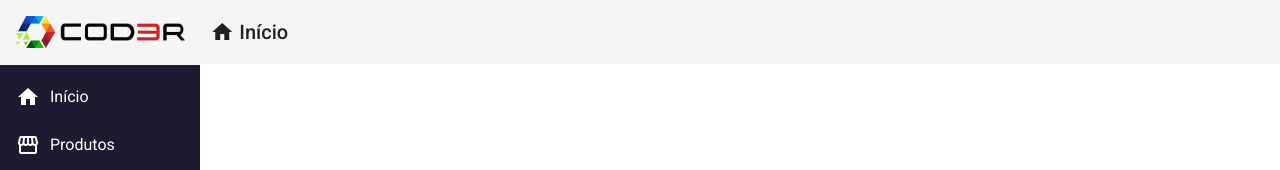
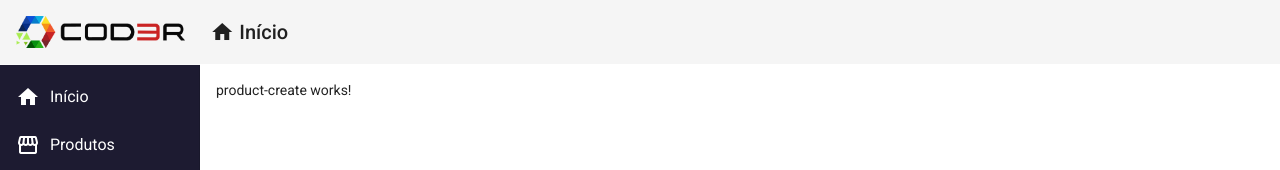
Before and after one commit to luucasorfer/CRUD_Angular, an Angular app in the folder frontend/: page /products/create in a window 1280 px wide. Before the commit this address led to /. Shown: the top 170 px of the page. Built offline with nearby package versions, Linux system fonts and the light colour scheme.

Commit message:
Criação da tela de inserção de produtos (product-create) e adição da rota

```diff
--- a/frontend/src/app/app-routing.module.ts
+++ b/frontend/src/app/app-routing.module.ts
@@ -3,6 +3,7 @@
 
 import { HomeComponent } from './views/home/home.component';
 import { ProductCrudComponent } from './views/product-crud/product-crud.component';
+import { ProductCreateComponent } from './components/product/product-create/product-create.component';
 
 const routes: Routes = [
   {
@@ -12,6 +13,10 @@
   {
     path:"products",
     component: ProductCrudComponent
+  },
+  {
+    path:"products/create",
+    component: ProductCreateComponent
   }
 ];
 
--- a/frontend/src/app/app.module.ts
+++ b/frontend/src/app/app.module.ts
@@ -15,6 +15,7 @@
 import { MatListModule } from '@angular/material/list';
 import { HomeComponent } from './views/home/home.component';
 import { ProductCrudComponent } from './views/product-crud/product-crud.component';
+import { ProductCreateComponent } from './components/product/product-create/product-create.component';
 
 @NgModule({
   declarations: [
@@ -24,7 +25,8 @@
     FooterComponent,
     HomeComponent,
     RedDirective,
-    ProductCrudComponent
+    ProductCrudComponent,
+    ProductCreateComponent
   ],
   imports: [
     BrowserModule,
--- /dev/null
+++ b/frontend/src/app/components/product/product-create/product-create.component.html
@@ -0,0 +1 @@
+<p>product-create works!</p>
--- /dev/null
+++ b/frontend/src/app/components/product/product-create/product-create.component.ts
@@ -0,0 +1,15 @@
+import { Component, OnInit } from '@angular/core';
+
+@Component({
+  selector: 'app-product-create',
+  templateUrl: './product-create.component.html',
+  styleUrls: ['./product-create.component.css']
+})
+export class ProductCreateComponent implements OnInit {
+
+  constructor() { }
+
+  ngOnInit(): void {
+  }
+
+}
```
Also changed, not shown: frontend/src/app/components/product/product-create/product-create.component.css (added).
